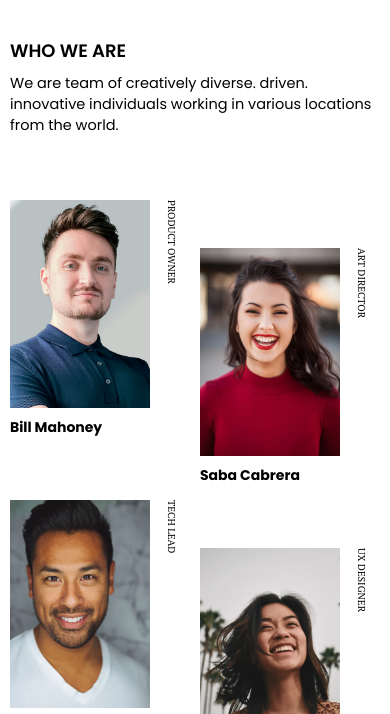
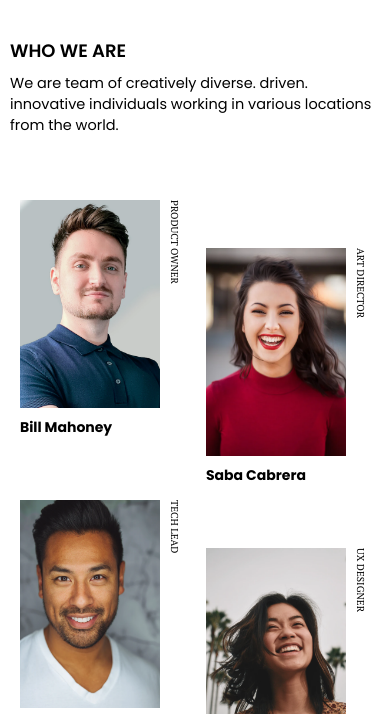
Before and after one commit to VladdyHell/devchallenges.io_my-team-page, a website: page docs/index.html in a window 390 px wide. Shown: the part 128-842 px from the top of the page. Drawn offline with Linux system fonts and the light colour scheme.

Commit message:
Change content section's margin, padding, and grid gap, change figcaption span's offset from right to left, and change figures' margin and padding from a specific media breakpoints

```diff
--- a/docs/src/main.css
+++ b/docs/src/main.css
@@ -9,7 +9,7 @@ body {
     padding: 0;
 }
 section.content {
-    padding: 5.2rem 10px 116px;
+    padding: 5.2rem 1rem 11.6rem;
     margin: 0;
     font-family: 'Poppins', sans-serif;
 }
@@ -44,11 +44,12 @@ section.content {
     display: grid;
     grid-template-columns: 1fr 1fr;
     grid-template-rows: 1fr 1fr 1fr;
-    gap: 0 1rem;
+    gap: 0 2.8rem;
     padding: 0;
-    margin: 0 0 0 1rem;
+    /* margin: 0 0 0 1rem; */
     max-width: 57.6rem;
     margin: 0 auto;
+    padding: 0 2.8rem 0 1rem;
 }
 
 img {
@@ -62,6 +63,24 @@ figure {
     position: relative
 }
 
+@media (min-width: 576px) {
+    figure {
+        margin: 0 auto;
+    }
+}
+
+/* .imgs figure:nth-child(1),
+.imgs figure:nth-child(3),
+.imgs figure:nth-child(5) {
+    padding-left: 1rem;
+}
+
+.imgs figure:nth-child(2),
+.imgs figure:nth-child(4),
+.imgs figure:nth-child(6) {
+    padding-right: 2.8rem;
+} */
+
 .imgs figure figcaption h3 {
     text-transform: capitalize;
     font-size: 1.4rem;
@@ -70,7 +89,8 @@ figure {
 .imgs figure figcaption span {
     text-transform: uppercase;
     position: absolute;
-    right: 1.2rem;
+    /* right: 1.2rem; */
+    left: 14.8rem;
     top: 0;
     writing-mode: vertical-rl;
     text-orientation: mixed;
@@ -83,6 +103,17 @@ figure {
 .imgs figure:nth-child(4) span,
 .imgs figure:nth-child(6) span {
     padding-top: 4.8rem;
+}
+
+@media (min-width: 376px) {
+    .imgs figure:nth-child(2),
+    .imgs figure:nth-child(4),
+    .imgs figure:nth-child(6),
+    .imgs figure:nth-child(2) span,
+    .imgs figure:nth-child(4) span,
+    .imgs figure:nth-child(6) span {
+        margin: 0 auto;
+    }
 }
 
 footer {
```
